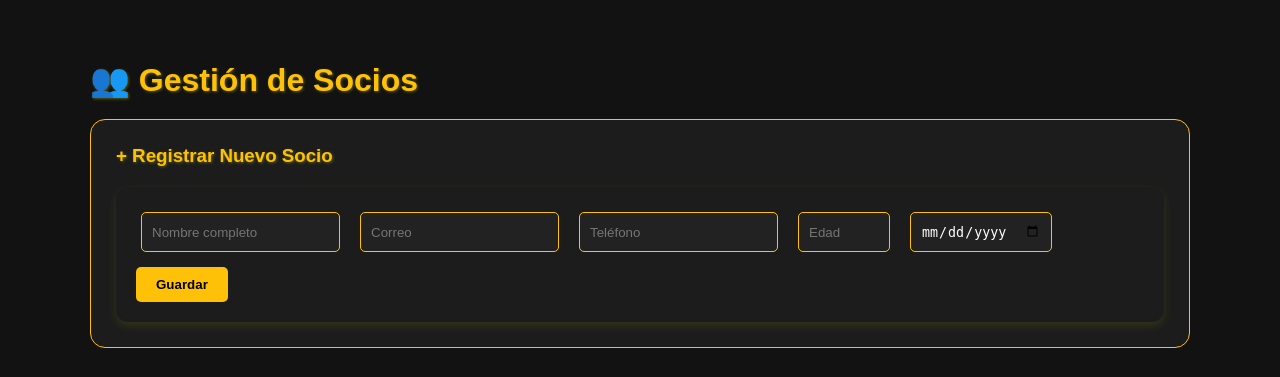
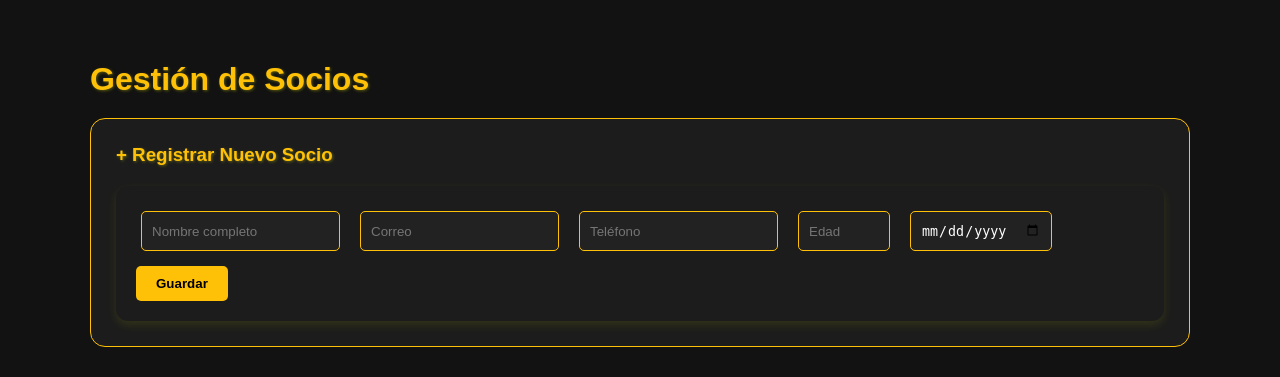
Before and after one commit to davidcuellarbt-hue/gym-api-python, a Flask app: page /socios in a window 1280 px wide. Shown: the part 55-432 px from the top of the page. Run offline with Flask 3, Linux system fonts and the light colour scheme.

Commit message:
Update socios.html

```diff
--- a/templates/socios.html
+++ b/templates/socios.html
@@ -23,7 +23,7 @@
     </nav>
 
     <div style="max-width: 1100px; margin: 40px auto; padding: 0 20px;">
-        <h1 style="color: #ffc107;">👥 Gestión de Socios</h1>
+        <h1 style="color: #ffc107;">Gestión de Socios</h1>
 
         <div class="form-container">
             <h3 style="color: #ffc107; margin-top: 0;">+ Registrar Nuevo Socio</h3>
```
